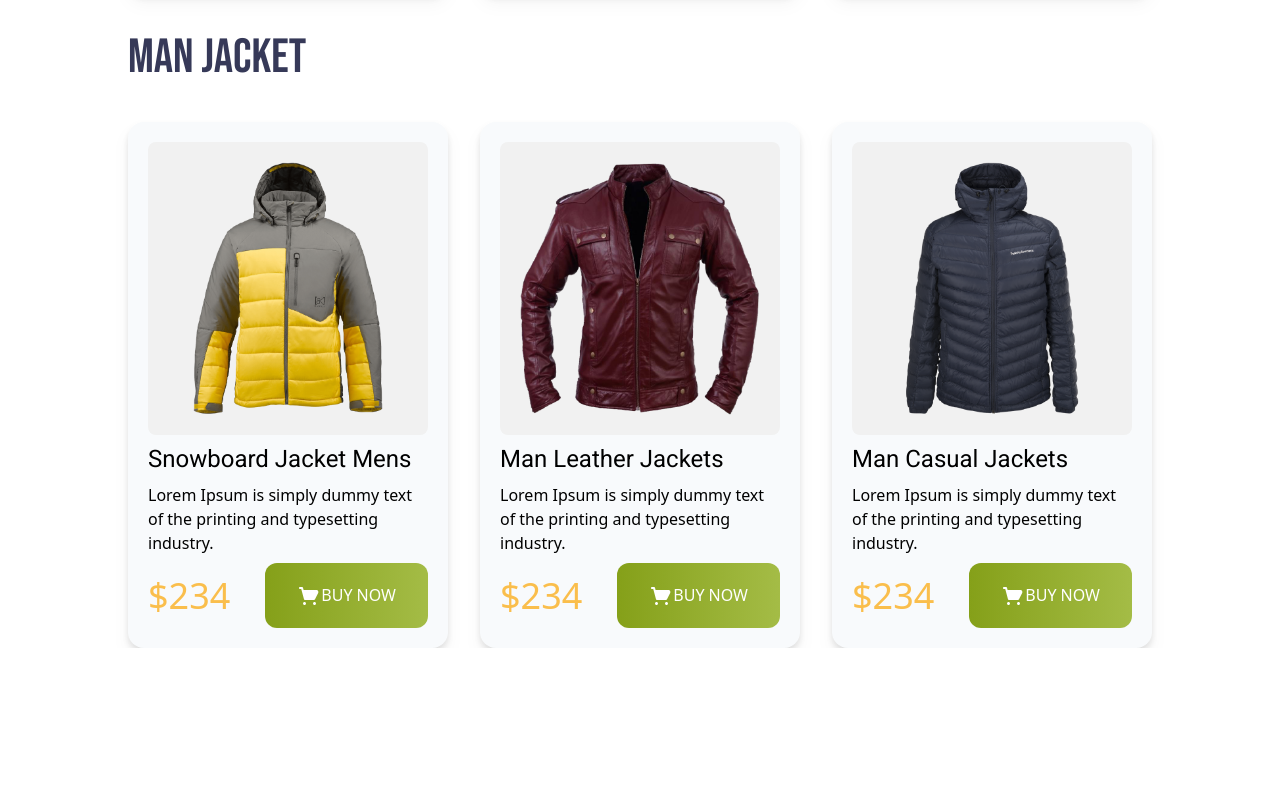
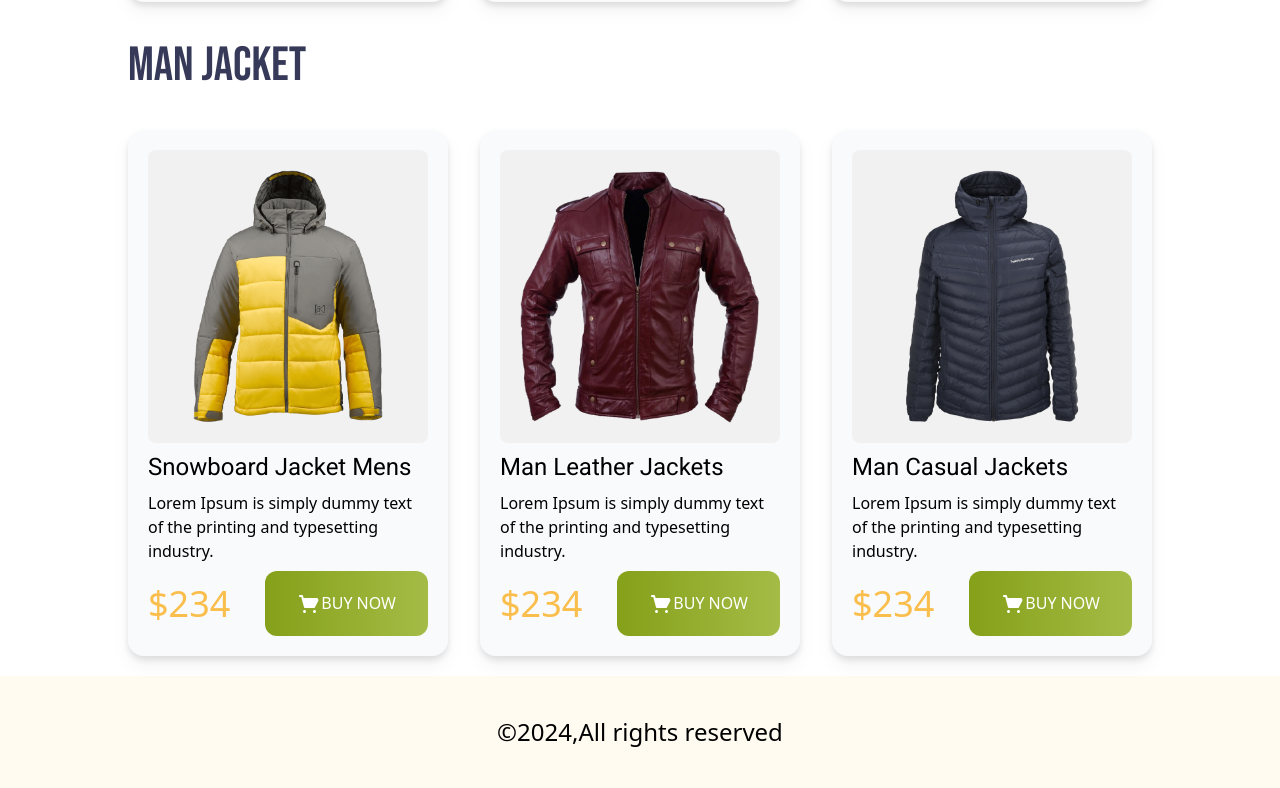
Before and after one commit to dxsumon/Penguin-Website, a plain HTML site: page index.html in a window 1280 px wide. Shown: the part 1297-2085 px from the top of the page. Before the commit the page ends 1945 px from the top, so only its background shows below. Drawn offline with nearby package versions, Linux system fonts and the light colour scheme.

Commit message:
Footer section added

```diff
--- a/index.html
+++ b/index.html
@@ -30,7 +30,7 @@
     <nav
       class="flex flex-col md:flex-row justify-between items-center px-4 py-4 md:px-32 md:py-9 sticky top-0 shadow-md bg-[#A4BC46] z-10">
       <div>
-        <h1 class="text-2xl font-bebas">
+        <h1 class="text-4xl md:text-5xl font-bebas">
           <svg xmlns="http://www.w3.org/2000/svg" class="inline" width="56" height="40" viewBox="0 0 56 40" fill="none">
             <g clip-path="url(#clip0_11_48)">
               <g opacity="0.3">
@@ -757,8 +757,8 @@
       </div>
     </section>
   </main>
-  <footer>
-
+  <footer class="bg-[#FFFBF0] mt-5">
+    <p class="text-center md:text-2xl py-10">&copy;2024,All rights reserved</p>
   </footer>
 </body>
 
```
